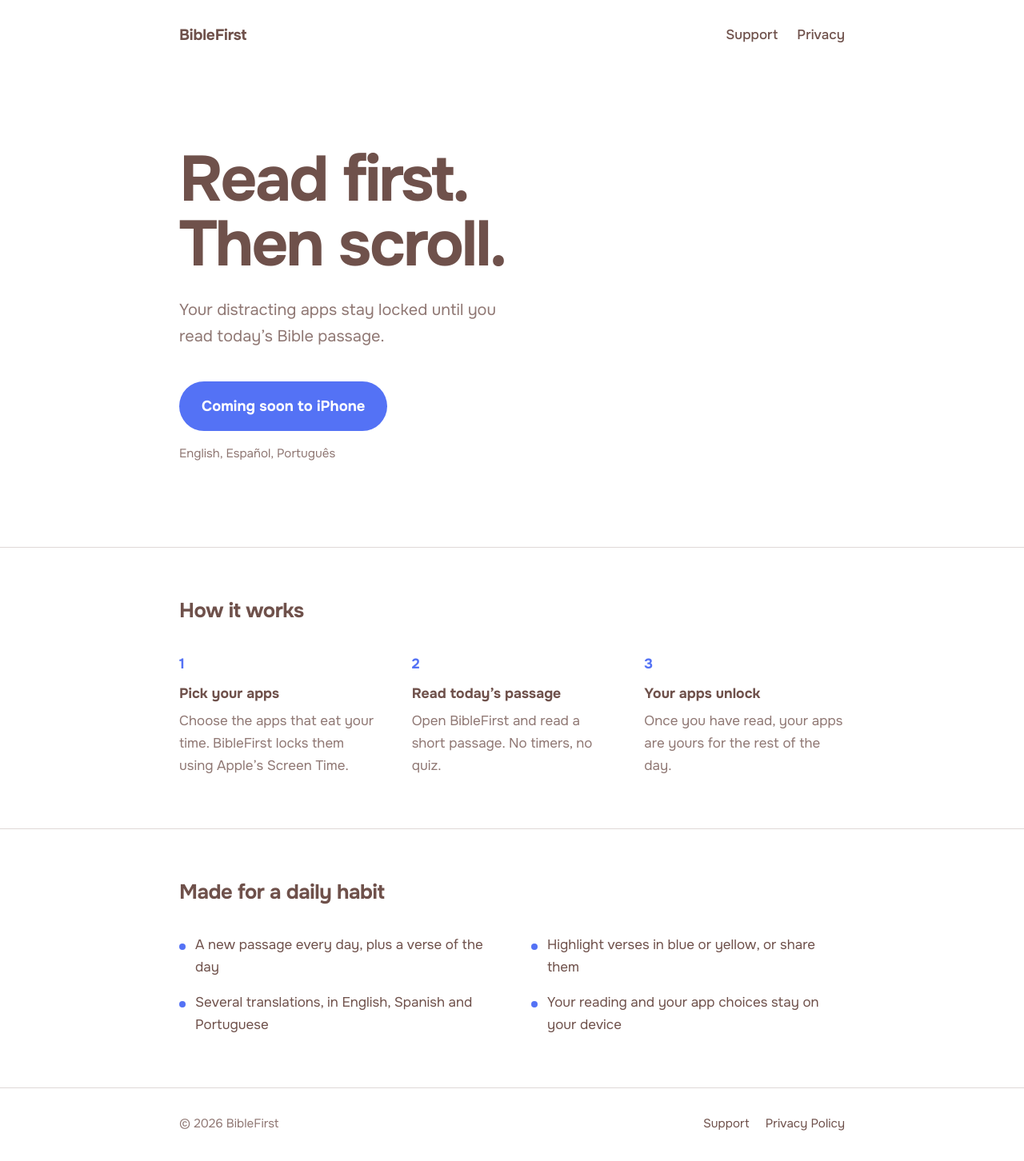
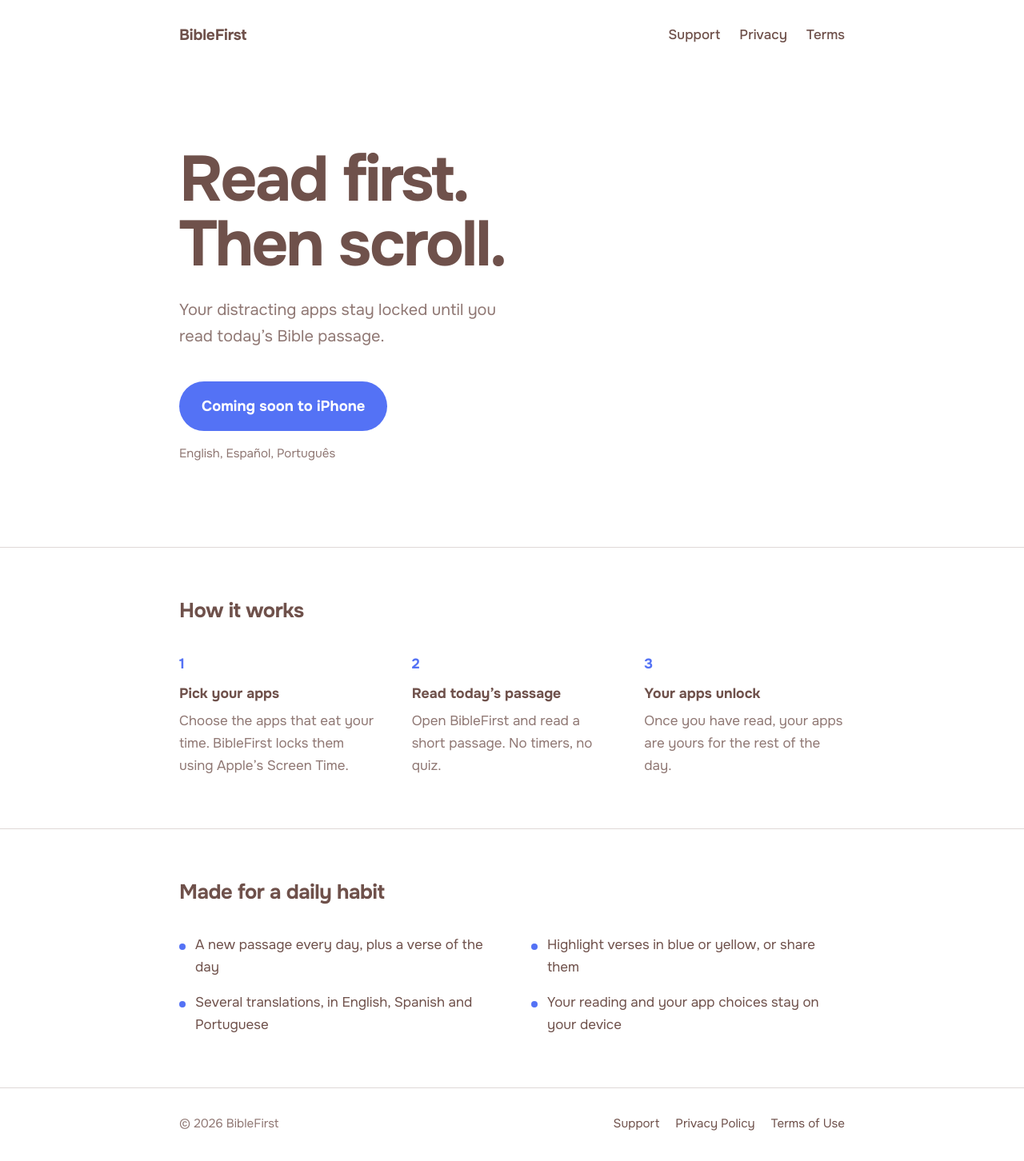
Before and after one commit to ivansanna/biblefirst-site, a plain HTML site: page index.html in a window 1280 px wide. Shown: the whole page at 80% size. Drawn offline with Linux system fonts and the light colour scheme.

Commit message:
Update index.html

```diff
--- a/index.html
+++ b/index.html
@@ -14,7 +14,7 @@
 <div class="wrap">
   <header class="site">
     <a class="brand" href="/">BibleFirst</a>
-    <nav><a href="support.html">Support</a><a href="privacy.html">Privacy</a></nav>
+    <nav><a href="support.html">Support</a><a href="privacy.html">Privacy</a><a href="https://www.apple.com/legal/internet-services/itunes/dev/stdeula/" target="_blank" rel="noopener">Terms</a></nav>
   </header>
 
   <section class="hero">
@@ -49,7 +49,7 @@
 
 <footer class="site"><div class="wrap">
   <span>© 2026 BibleFirst</span>
-  <span><a href="support.html">Support</a><a href="privacy.html">Privacy Policy</a></span>
+  <span><a href="support.html">Support</a><a href="privacy.html">Privacy Policy</a><a href="https://www.apple.com/legal/internet-services/itunes/dev/stdeula/" target="_blank" rel="noopener">Terms of Use</a></span>
 </div></footer>
 </body>
 </html>
```
